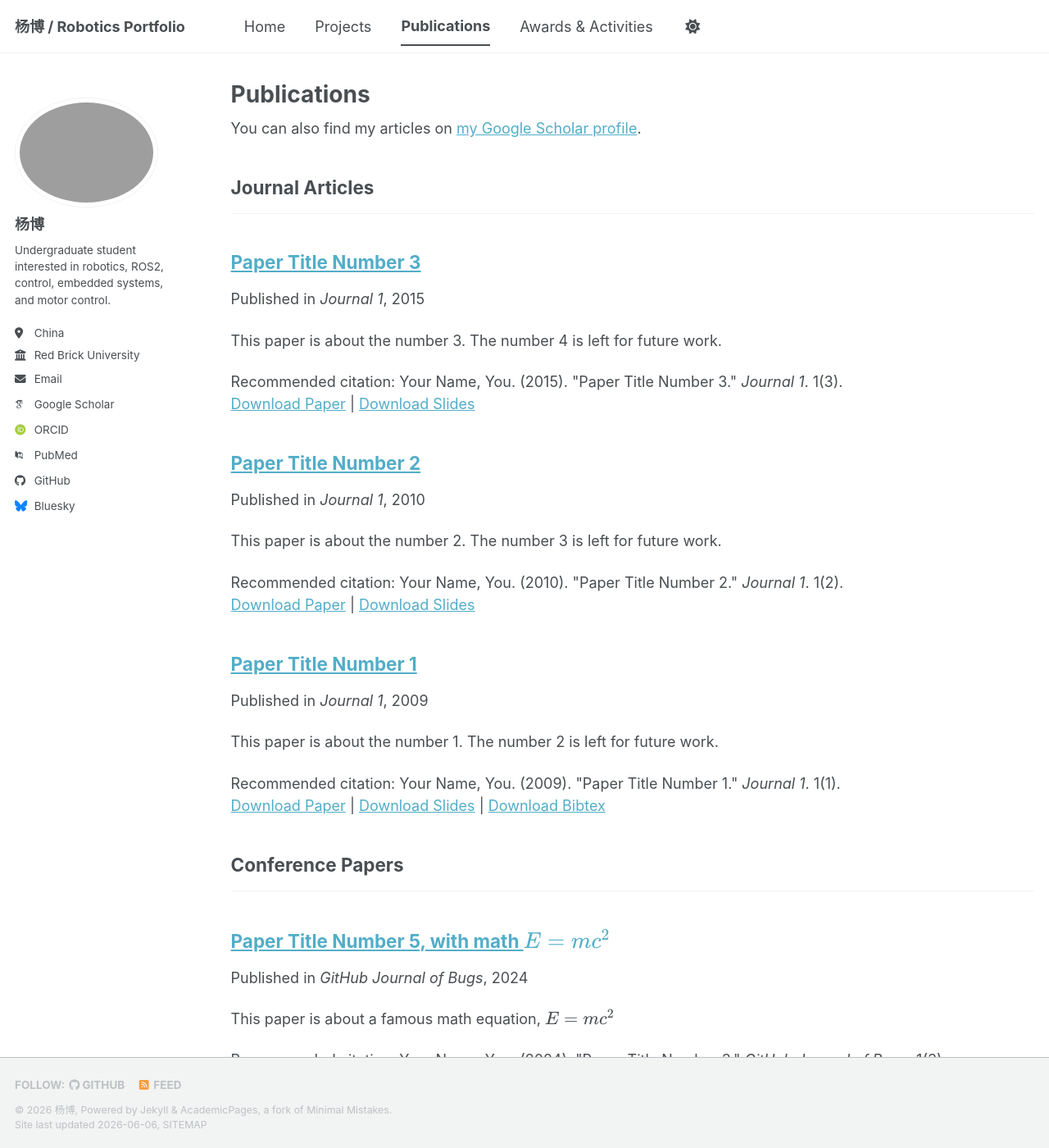
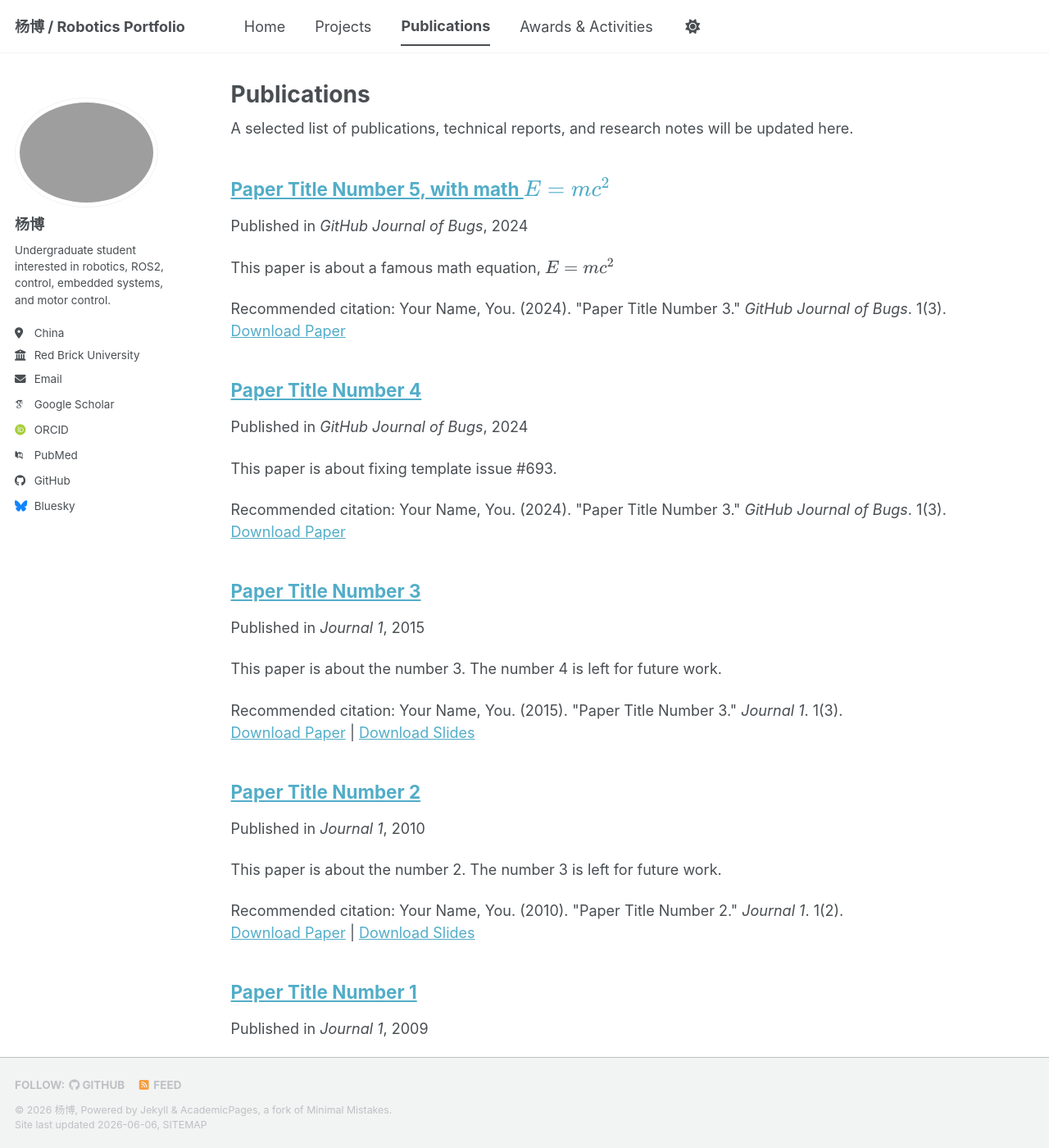
Before and after one commit to scientisbo/scientisbo.github.io, a Jekyll site: the page built from _pages/publications.html, in a window 1280 px wide and 1400 px high. Shown: the whole window at 82% size. Built offline with Jekyll 4.4.1, drawn with Linux system fonts in a browser that asks for light colours; some web fonts are replaced; a script bundle is joined from its source files by our own code; library files that are not in the unit come from our copies; some of the changed text lies outside the part shown.

Commit message:
Simplify publications page content
Removed Google Scholar link and publication category rendering logic. Added a note about updating selected publications.

```diff
--- a/_pages/publications.html
+++ b/_pages/publications.html
@@ -5,29 +5,10 @@ permalink: /publications/
 author_profile: true
 ---
 
-{% if site.author.googlescholar %}
-  <div class="wordwrap">You can also find my articles on <a href="{{site.author.googlescholar}}">my Google Scholar profile</a>.</div>
-{% endif %}
-
 {% include base_path %}
 
-<!-- New style rendering if publication categories are defined -->
-{% if site.publication_category %}
-  {% for category in site.publication_category  %}
-    {% assign title_shown = false %}
-    {% for post in site.publications reversed %}
-      {% if post.category != category[0] %}
-        {% continue %}
-      {% endif %}
-      {% unless title_shown %}
-        <h2>{{ category[1].title }}</h2><hr />
-        {% assign title_shown = true %}
-      {% endunless %}
-      {% include archive-single.html %}
-    {% endfor %}
-  {% endfor %}
-{% else %}
-  {% for post in site.publications reversed %}
-    {% include archive-single.html %}
-  {% endfor %}
-{% endif %}
+A selected list of publications, technical reports, and research notes will be updated here.
+
+{% for post in site.publications reversed %}
+  {% include archive-single.html %}
+{% endfor %}
```
